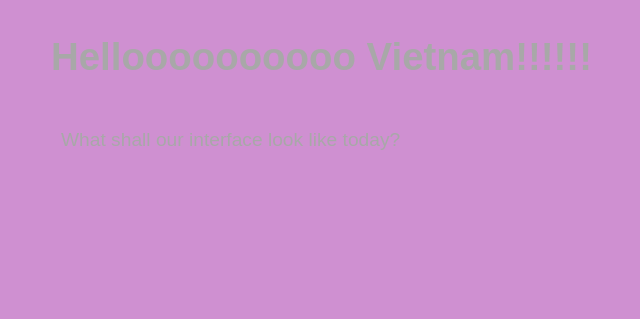
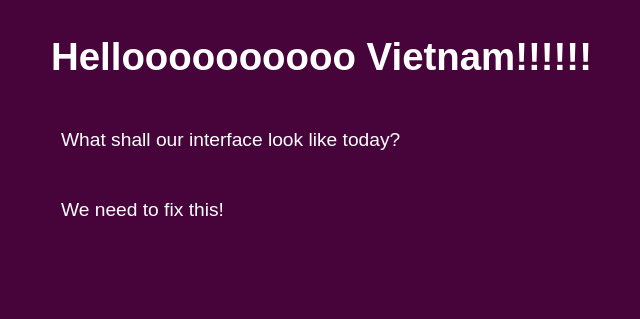
Before and after one commit to Immanuel9567/transsionhub, a plain HTML site: page index.html in a window 1280 px wide. Shown: the whole page, without its empty margins (205-845 px from the left). Drawn offline with Linux system fonts and the light colour scheme.

Commit message:
made some visual  changes

```diff
--- a/files/css/styles.css
+++ b/files/css/styles.css
@@ -1,6 +1,6 @@
 body {
-    color: #a8a8a8;
-    background-color: #cf90d1;
+    color: #ffffff;
+    background-color: #47043a;
     margin: 1em auto;
     max-width: 40em;
     font: 1.2em/1.62 sans-serif;
--- a/index.html
+++ b/index.html
@@ -9,5 +9,6 @@
     <body>
         <h1>Helloooooooooo Vietnam!!!!!!</h1>
         <p>What shall our interface look like today?</p>
+        <p>We need to fix this!</p>
     </body>
 </html>
```
Also changed, not shown: 1 other file.
